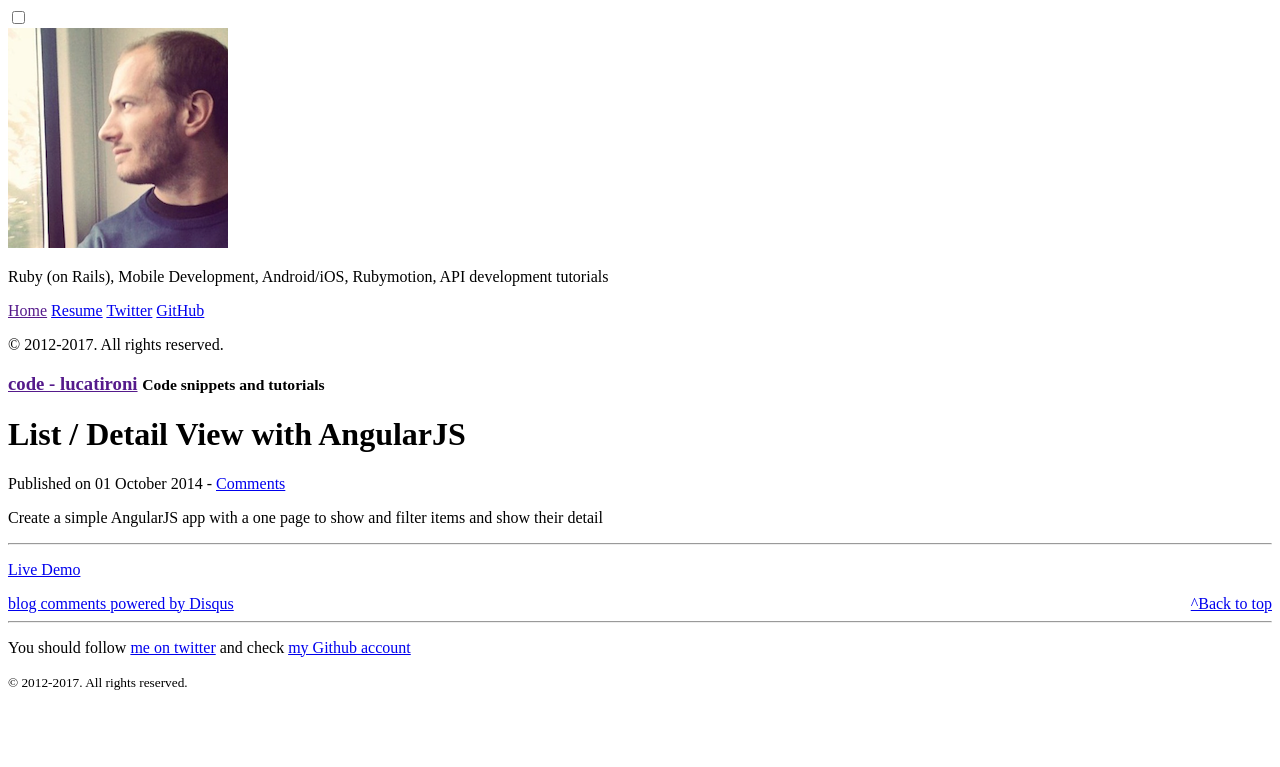
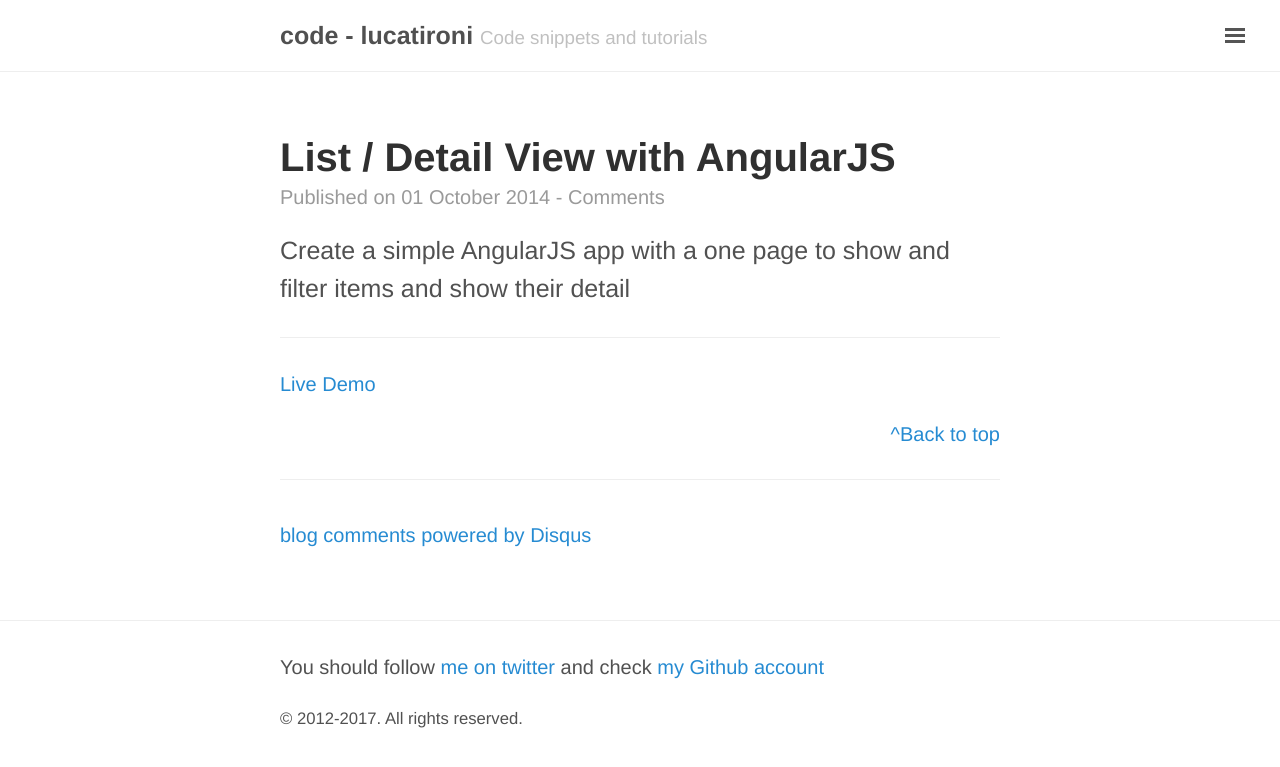
Before and after one commit to lucatironi/lucatironi.github.io, a Jekyll site: the page built from _posts/2014-10-1-list_master_detail_view_angularjs.md, in a window 1280 px wide. Shown: the top 767 px of the page. Built offline with Jekyll 4.4.1, drawn with Linux system fonts in a browser that asks for light colours; comment, search, counter and statistics services are not loaded.

Commit message:
Update to new standard for generating relative/absolute urls

```diff
--- a/_config.yml
+++ b/_config.yml
@@ -4,7 +4,6 @@ tagline:     Code snippets and tutorials
 description: "Ruby (on Rails), Mobile Development, Android/iOS, Rubymotion, API development tutorials"
 
 url:               http://lucatironi.net
-baseurl:           /
 
 email:             luca.tironi@gmail.com
 twitter_username:  lucatironi
--- a/_includes/head.html
+++ b/_includes/head.html
@@ -16,12 +16,12 @@
   <meta name="description" content="{% if page.description %}{{ page.description }}{% else %}{{ site.description }}{% endif %}">
 
   <!-- CSS -->
-  <link rel="stylesheet" href="{{ "assets/application.css" | prepend: site.baseurl }}">
+  <link rel="stylesheet" href="{{ "/assets/application.css" | relative_url }}">
 
   <!-- Icons -->
-  <link rel="shortcut icon" href="{{ "favicon.ico" | prepend: site.baseurl }}">
+  <link rel="shortcut icon" href="{{ "/favicon.ico" | prelative_url }}">
 
   <!-- RSS -->
-  <link rel="canonical" href="{{ page.url | replace: 'index.html', '' | prepend: site.url }}">
-  <link rel="alternate" type="application/rss+xml" title="RSS" href="{{ "atom.xml" | prepend: site.baseurl }}">
+  <link rel="canonical" href="{{ page.url | replace: 'index.html', '' | absolute_url }}">
+  <link rel="alternate" type="application/rss+xml" title="RSS" href="{{ "/atom.xml" | relative_url }}">
 </head>
```
